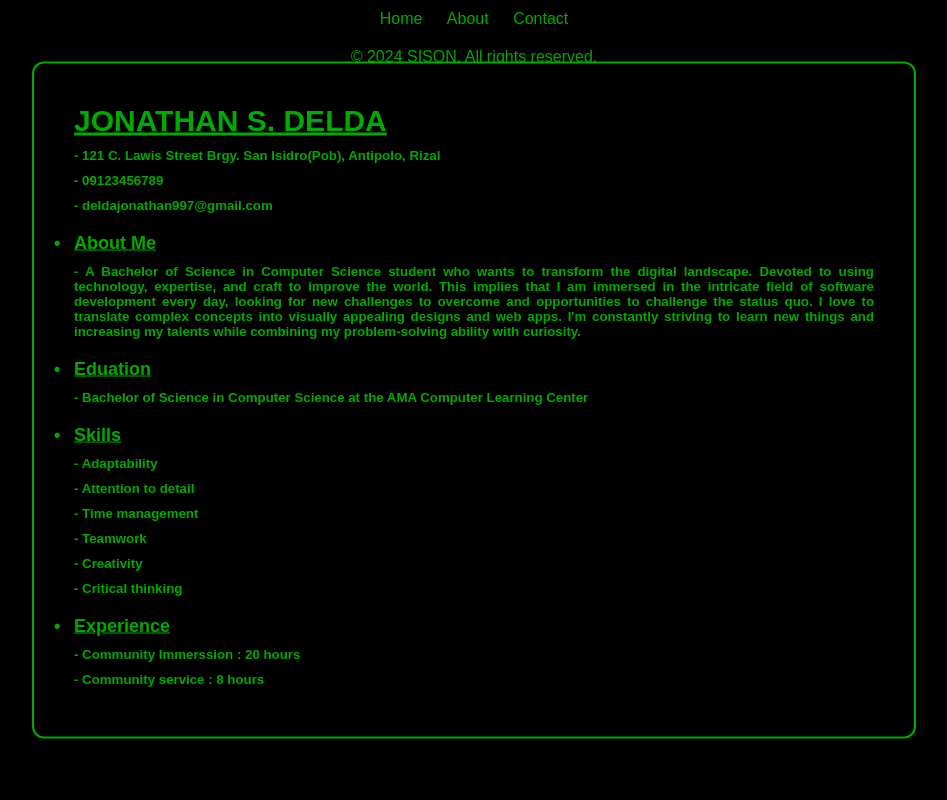
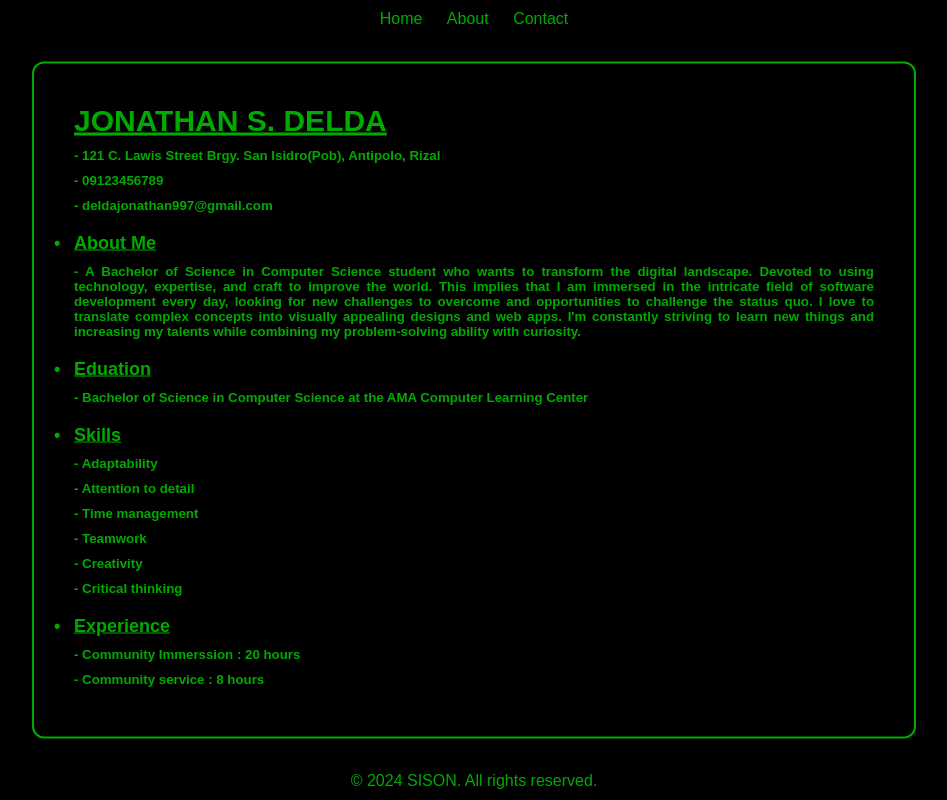
Before and after one commit to jonathansison/Delda-Jonathan, a PHP site: page /about.html in a window 1280 px wide. Shown: the whole page, without its empty margins (166-1113 px from the left). Run offline with PHP 8.4, Linux system fonts and the light colour scheme.

Commit message:
Update about.css

```diff
--- a/about.css
+++ b/about.css
@@ -8,7 +8,7 @@ body, h1, h2, h3, p, ul, li {
 body {
     font-family: Arial, sans-serif;
     font-size: 16px;
-    display: auto;
+    display: flex;
     flex-direction: column;
     min-height: 100vh;
     background-color: black;
```
